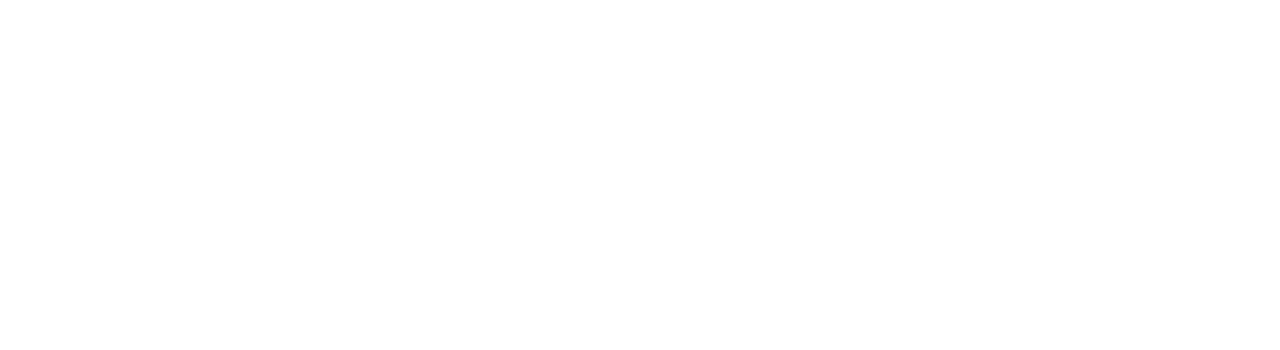
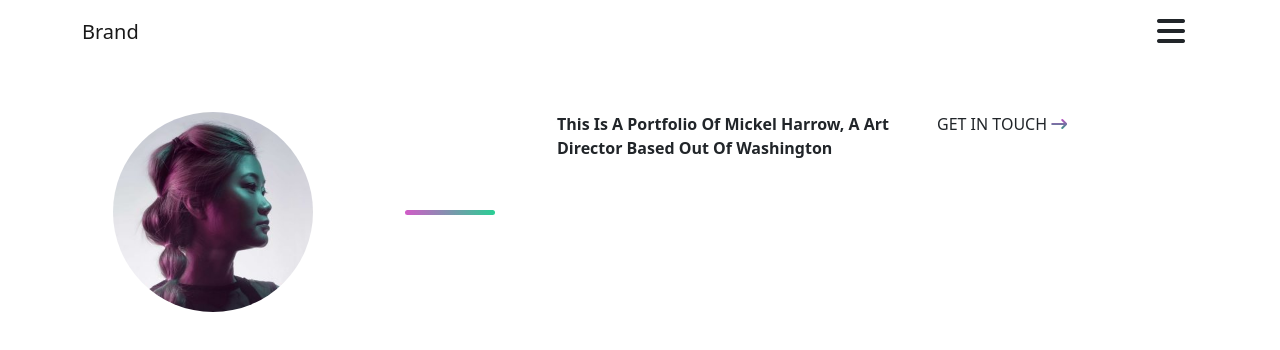
Before and after one commit to HuseinliAli/BootstrapProjects, a plain HTML site: page index.html in a window 1280 px wide. Drawn offline with nearby package versions, Linux system fonts and the light colour scheme.

Commit message:
Navbar Completed Body is starting

```diff
--- a/index.html
+++ b/index.html
@@ -4,9 +4,82 @@
     <meta charset="UTF-8">
     <meta http-equiv="X-UA-Compatible" content="IE=edge">
     <meta name="viewport" content="width=device-width, initial-scale=1.0">
-    <title>Document</title>
+    <link rel="stylesheet" href="style.css">
+
+    <link href="https://cdn.jsdelivr.net/npm/bootstrap@5.1.3/dist/css/bootstrap.min.css" rel="stylesheet"
+    integrity="sha384-1BmE4kWBq78iYhFldvKuhfTAU6auU8tT94WrHftjDbrCEXSU1oBoqyl2QvZ6jIW3"
+    crossorigin="anonymous">
+
+    <link rel="stylesheet" href="https://cdnjs.cloudflare.com/ajax/libs/font-awesome/6.1.2/css/all.min.css"
+    integrity="sha512-1sCRPdkRXhBV2PBLUdRb4tMg1w2YPf37qatUFeS7zlBy7jJI8Lf4VHwWfZZfpXtYSLy85pkm9GaYVYMfw5BC1A=="
+    crossorigin="anonymous"
+    referrerpolicy="no-referrer" />
+
+    <link rel="preconnect" href="https://fonts.googleapis.com">
+    <link rel="preconnect" href="https://fonts.gstatic.com" crossorigin>
+    <link href="https://fonts.googleapis.com/css2?family=Poppins:wght@200&display=swap" rel="stylesheet">
+    <title>Axole</title>
 </head>
 <body>
+    <nav class="navbar navbar-expand-sm navbar-light">
+        <div class="container">
+            <a href="index.html" class="navbar-brand" >Brand</a>
+            <ul class="navbar-nav">
+                <li class="nav-item">
+                    <button class="btn" data-bs-toggle="modal" data-bs-target="#navbarModal">
+                        <i class="fa-solid fa-2x fa-bars"></i>
+                    </button>
+                </li>
+                </li>
+            </ul>
+        </div>
+    </nav>
+    <div class="modal fade" id="navbarModal" tabindex="-1" aria-labelledby="navbarModal" aria-hidden="true">
+        <div class="modal-dialog modal-fullscreen modal-dialog-centered text-center">
+            <div class="modal-content">
+                <button type="button" class="btn-close ms-auto" data-bs-dismiss="modal" aria-label="Close"><i class="fa-solid fa-xmark text-light"></i></button>
+                <ul class="list-unstyled fw-bolder" id="navbar-elements-modal">
+                    <li><a href="index.html" class="link-secondary">Home</a></li>
+                    <li><a href="" class="link-secondary">Projects</a></li>
+                    <li><a href="" class="link-secondary">About</a></li>
+                    <li><a href="" class="link-secondary">Contact</a></li>
+                </ul>
+            </div>
+        </div>
+    </div>
 
+    <header>
+        <div class="container container-md mt-5">
+            <div class="row">
+                <div class="col-3 text-center                                                                                                                                                                                       ">
+                    <div class="row">
+                        <div class="col">
+                            <img src="ProfilePhoto.jpg" alt="profile-photo" class="photo-profile rounded-circle mb-4">
+                        </div>
+                    </div>
+                </div>
+                <div class="col-6">
+                    <div class="row writing-center-next-to-profile-photo">
+                        <div class="col-4 gradient-next-to-profile-photo rounded">
+                        </div>
+                        <div class="col-8 fw-bolder">
+                            This Is A Portfolio Of Mickel Harrow, A Art Director Based Out Of Washington
+                        </div>
+                    </div>
+                </div>
+                <div class="col-3">
+                    <div class="row">
+                        <div class="col">
+                            GET IN TOUCH <i class="fa-solid fa-arrow-right-long"></i>
+                        </div>
+                    </div>
+                    </div>
+                </div>
+            </div>
+        </div>
+    </header>
+    <script src="https://cdn.jsdelivr.net/npm/bootstrap@5.1.3/dist/js/bootstrap.bundle.min.js"
+    integrity="sha384-ka7Sk0Gln4gmtz2MlQnikT1wXgYsOg+OMhuP+IlRH9sENBO0LRn5q+8nbTov4+1p"
+    crossorigin="anonymous"></script>
 </body>
 </html>
--- /dev/null
+++ b/style.css
@@ -0,0 +1,32 @@
+*{
+  text-decoration: none !important;
+}
+.modal-content{
+    background: black !important;
+    font-size: 60px !important;
+}
+.modal-content a:hover{
+    transition: 0.2s;
+    color:#FFFFFF !important;
+}
+.photo-profile{
+    text-align: center;
+    width: 200px;
+}
+.gradient-next-to-profile-photo{
+    background-image: linear-gradient(to right, rgb(209,91,199) , rgb(41,207,148));
+    width: 90px !important;
+    height: 5px;
+    margin-top: auto !important;
+    margin-bottom: auto !important;
+    margin: auto;
+}
+.fa-arrow-right-long{
+	background: -webkit-gradient(linear, left top, left bottom, from(rgb(231, 59, 216)), to(rgb(11, 167, 112)));
+	-webkit-background-clip: text;
+	-webkit-text-fill-color: transparent;
+}
+.writing-center-next-to-profile-photo{
+    height: 200px;
+
+}
```
Also changed, not shown: ArtsCulture.jpg (added), BrandAgency.jpeg (added), BrandProposal.jpg (added), FreeWebUIKit.jpeg (added), PersonalWeb.jpg (added), ProfilePhoto.jpg (added), 1 other file.
